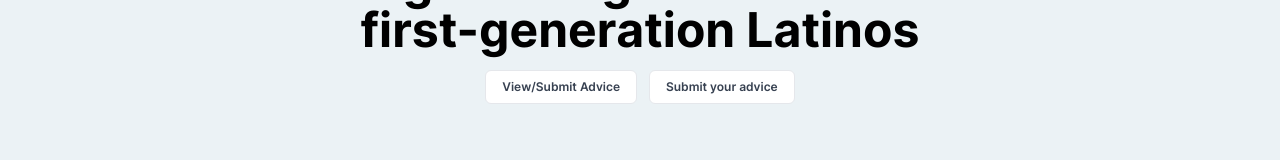
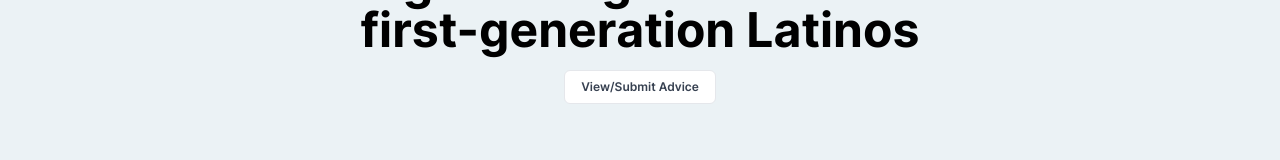
Before and after one commit to luciovilla/the-cuentos, a Next.js app: page / in a window 1280 px wide. Shown: the part 350-510 px from the top of the page. Built offline with nearby package versions, Linux system fonts and the light colour scheme; no server answers; the database is empty; what @tailwindcss/typography would draw is missing.

Commit message:
remove extra button

```diff
--- a/pages/index.js
+++ b/pages/index.js
@@ -35,21 +35,6 @@ export default function Home({ data }) {
                 </button>
               </a>
             </Link>
-
-            {!session && (
-              <a
-                href="/api/auth/signin/google"
-                className="bg-white ml-3 px-4 py-2 border rounded-md font-semibold text-xs sm:text-md text-gray-700"
-                onClick={(e) => {
-                  e.preventDefault()
-                  signIn('google', {
-                    callbackUrl: `/advice`
-                  })
-                }}
-              >
-                Submit your advice
-              </a>
-            )}
           </div>
           {cuentos && <CuentosList cuentos={cuentos} />}
         </div>
```
